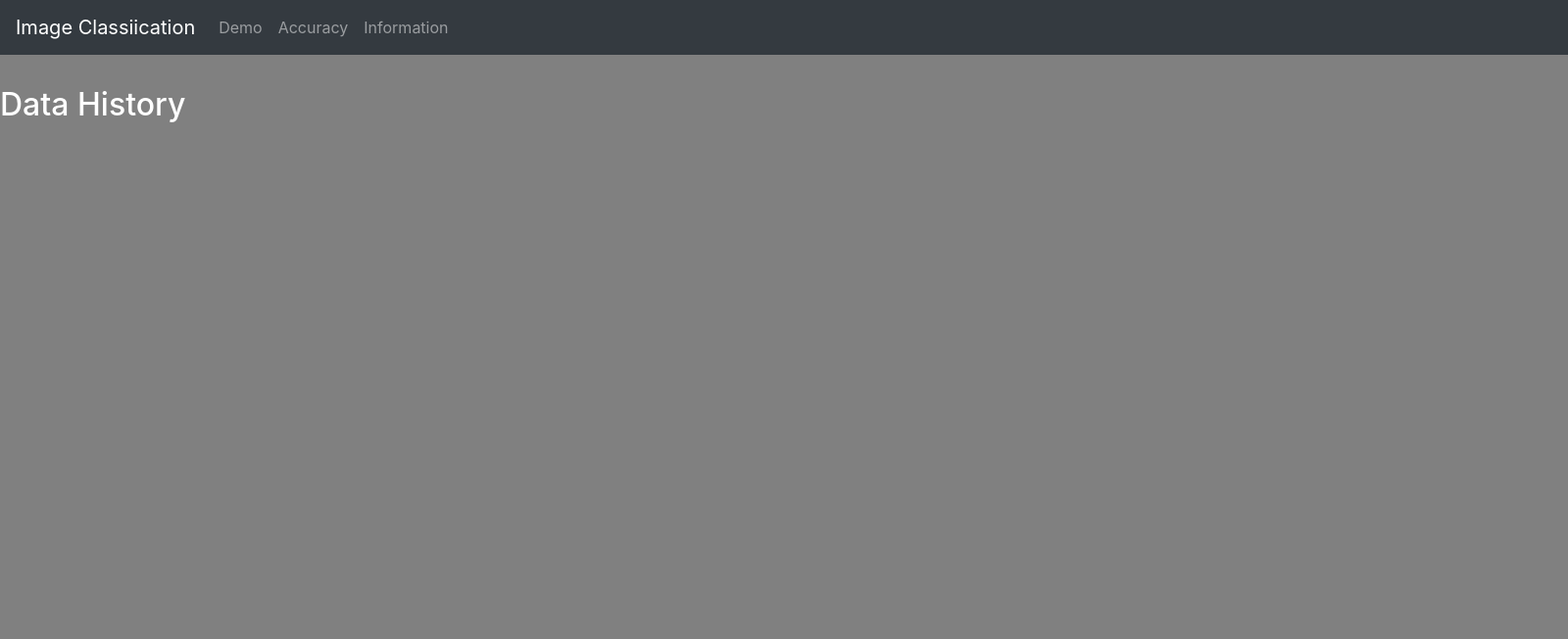
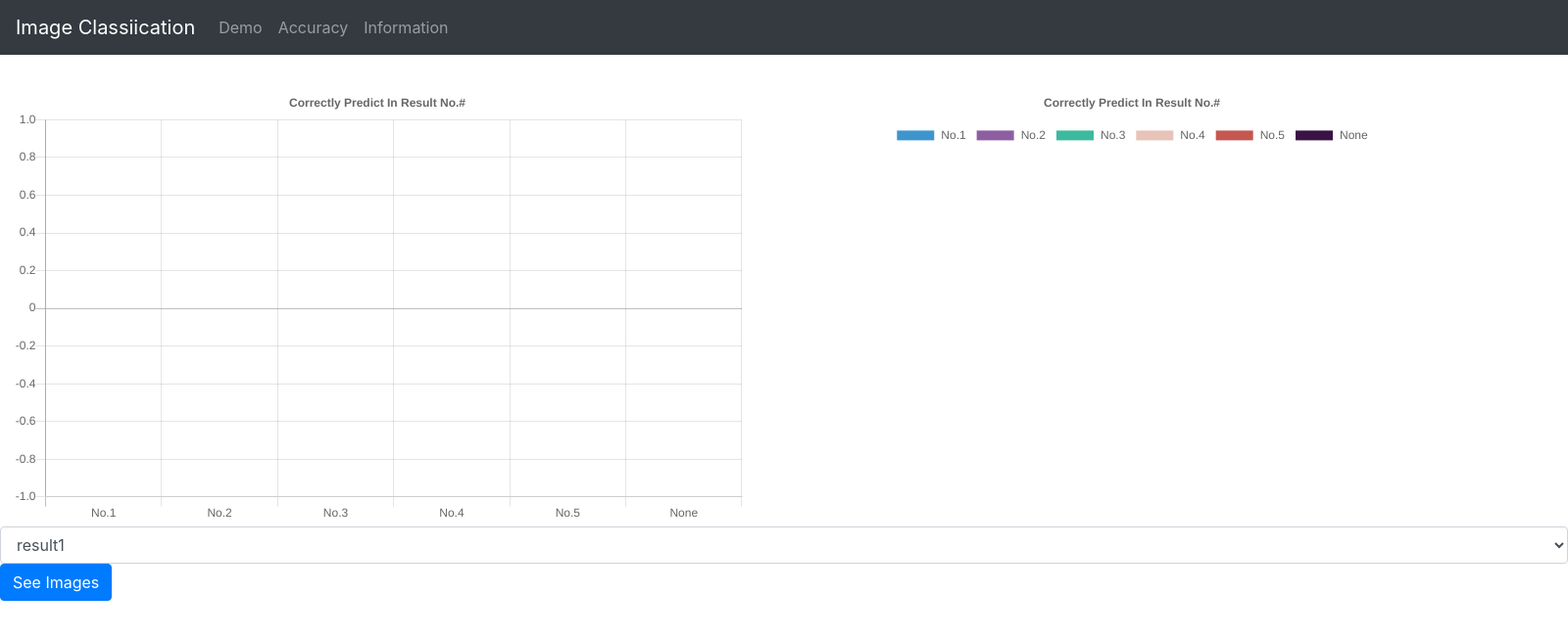
Before and after one commit to tiansss/Classification, a Flask app: page /accuracy in a window 1600 px wide. Shown: the top 653 px of the page at 98% size. Run offline with Flask 2, Linux system fonts and the light colour scheme; data that the repository does not hold is empty; some libraries are stand-ins or nearby versions.

Commit message:
accuracy page(chart and image show)

```diff
--- a/app.py
+++ b/app.py
@@ -55,37 +55,75 @@ def accuracy():
     #information page
     return render_template('accuracy.html')
 
+@app.route('/data')
+def data():
+    results1 = model_mongodb.find('result', 'result1')
+    results2 = model_mongodb.find('result', 'result2')
+    results3 = model_mongodb.find('result', 'result3')
+    results4 = model_mongodb.find('result', 'result4')
+    results5 = model_mongodb.find('result', 'result5')
+    results6 = model_mongodb.find('result', 'none')
+    results_count = [results1.count(), results2.count(), results3.count(), results4.count(), results5.count(), results6.count()]
+    return jsonify(results_count)
+
 @app.route('/predict', methods=['GET', 'POST'])
 def upload():
     if request.method == 'POST':
-        # # Get the file from post request
-        # f = request.files['file']
-
-        # # Save the file to ./uploads
-        # basepath = os.path.dirname(__file__)
-        # file_path = os.path.join(
-        #     basepath, 'uploads', secure_filename(f.filename))
-        # f.save(file_path)
-
-        data = request.form.to_dict(flat=True)
-
-        # If an image was uploaded, update the data to point to the new image.
+        # Upload the image in request to Google Cloud
         image_url = upload_image_file(request.files['file'])
-        if image_url:
-            data['url'] = image_url
-        image_id = model_mongodb.create(data)
 
         # Predict the category and return the result
         result = model_predict(None, image_url, 5, 'model', 'categories.txt')
+
+        # store url, results into MongoDB
+        data = request.form.to_dict(flat=True) #???
+        if image_url:
+            data['url'] = image_url
+            data['result1'] = result[0]
+            data['result2'] = result[1]
+            data['result3'] = result[2]
+            data['result4'] = result[3]
+            data['result5'] = result[4]
+        image_id = model_mongodb.create(data)
+
+        # store the current id into os.environ
         os.environ['ID'] = str(image_id)
+
         return jsonify(result)
+    return None
+
+@app.route('/choose_image', methods=['GET', 'POST'])
+def choose_image():
+    if request.method == 'POST':
+        category = request.form['image_category']
+
+        #get image urls of result1 from mongoDB
+        image_list = list(model_mongodb.find('result', category))
+        urls = []
+        for image in image_list:
+            urls.append(image['url'])
+        return render_template('accuracy.html', urls = urls )
     return None
 
 @app.route('/choose_result', methods=['GET', 'POST'])
 def choose_result():
     if request.method == 'POST':
         result = request.form['result']
-        correct_result = request.form['correct_result']
+
+        # figure out the correct result based on the result
+        if result == 'none':
+            correct_result = request.form['correct_result']
+        elif result == 'result1':
+            correct_result = model_mongodb.read(os.environ['ID'])['result1']
+        elif result == 'result2':
+            correct_result = model_mongodb.read(os.environ['ID'])['result2']
+        elif result == 'result3':
+            correct_result = model_mongodb.read(os.environ['ID'])['result3']
+        elif result == 'result4':
+            correct_result = model_mongodb.read(os.environ['ID'])['result4']
+        elif result == 'result5':
+            correct_result = model_mongodb.read(os.environ['ID'])['result5']
+
         # put result and url into database
         model_mongodb.update(
             {
@@ -96,6 +134,7 @@ def choose_result():
         )
     return redirect('/')
 
+
 if __name__ == '__main__':
     # Serve the app with gevent
     http_server = WSGIServer(('127.0.0.1', 5000), app)
--- a/model_mongodb.py
+++ b/model_mongodb.py
@@ -66,6 +66,12 @@ def read(id):
     return from_mongo(result)
 # [END read]
 
+# find all documents with the key,value
+def find(key, value):
+    return mongo.db.images.find({key:value})
+
+def find_field(key, value, field):
+    return mongo.db.images.find({key:value}, {field:1})
 
 # [START create]
 def create(data):
--- a/static/css/main.css
+++ b/static/css/main.css
@@ -46,9 +46,11 @@ input[type="file"] {
 }
 
 
-/* Very simple grid for example */
+/* vertical grid */
 .container { position: relative; width: 1600px; padding: 0; max-width: 1600px;}
 
 .container .column, .container .columns { float: left; display: inline; margin-left: 10px; margin-right: 10px; }
 
 .container .one-third.column { width: 500px;}
+
+.container .one-twice.column { width: 750px;}
--- a/static/js/main.js
+++ b/static/js/main.js
@@ -66,6 +66,7 @@ $(document).ready(function () {
         });
     });
 
+    //only show choose correct result when none of the result given is correct
     $('#result').change(function () {
         if ($('#result option:selected').text() == "none"){
             $('#correct_result').show();
@@ -75,4 +76,51 @@ $(document).ready(function () {
          }
     });
 
+    //get data for chart
+    var getData = $.get('/data');
+
+    getData.done(function(results_count) {
+        //bar chart
+        new Chart(document.getElementById("bar-chart"), {
+            type: 'bar',
+            data: {
+                labels: ["No.1", "No.2", "No.3", "No.4", "No.5", "None"],
+                datasets: [
+                {
+                    label: "Count",
+                    backgroundColor: ["#3e95cd", "#8e5ea2","#3cba9f","#e8c3b9","#c45850", "#3b1245"],
+                    data: results_count
+                }
+                ]
+            },
+            options: {
+                legend: { display: false },
+                title: {
+                    display: true,
+                    text: 'Correctly Predict In Result No.#'
+                }
+            }
+        });
+
+        //pie chart
+        new Chart(document.getElementById("pie-chart"), {
+            type: 'pie',
+            data: {
+            labels: ["No.1", "No.2", "No.3", "No.4", "No.5", "None"],
+            datasets: [{
+                label: "Count",
+                backgroundColor: ["#3e95cd", "#8e5ea2","#3cba9f","#e8c3b9","#c45850", "#3b1245"],
+                data: results_count
+            }]
+            },
+            options: {
+            title: {
+                display: true,
+                text: 'Correctly Predict In Result No.#'
+            }
+            }
+        });
+    });
+
+
 });
--- a/templates/accuracy.html
+++ b/templates/accuracy.html
@@ -1,5 +1,73 @@
-{% extends "base.html" %} {% block content %}
+<html lang="en">
 
-<h2>Data History</h2>
+    <head>
+        <meta charset="UTF-8">
+        <meta name="viewport" content="width=device-width, initial-scale=1.0">
+        <meta http-equiv="X-UA-Compatible" content="ie=edge">
+        <title>Image Classification Online Demo</title>
+        <link href="/static/css/bootstrap.min.css" rel="stylesheet">
+        <script src="/static/js/pooper.min.js"></script>
+        <script src="/static/js/jquery.min.js"></script>
+        <script src="/static/js/bootstrap.min.js"></script>
+        <link href="/static/css/main.css"" rel="stylesheet">
+        <script src="https://cdnjs.cloudflare.com/ajax/libs/Chart.js/2.5.0/Chart.min.js"></script>
+    </head>
 
-{% endblock %}
+    <body>
+        <nav class="navbar navbar-expand-sm bg-dark navbar-dark">
+            <!-- Brand/logo -->
+            <a class="navbar-brand" href="/">Image Classiication</a>
+
+            <!-- Links -->
+            <ul class="navbar-nav">
+                <li class="nav-item">
+                <a class="nav-link" href="/">Demo</a>
+                </li>
+                <li class="nav-item">
+                <a class="nav-link" href="/accuracy">Accuracy</a>
+                </li>
+                <li class="nav-item">
+                <a class="nav-link" href="/info">Information</a>
+                </li>
+            </ul>
+        </nav>
+
+
+    <div class="container" style="margin-top:2em">
+        <div class="column one-twice">
+            <canvas id="bar-chart" width="750" height="450"></canvas>
+
+       </div>
+
+        <div class="column one-twice">
+            <canvas id="pie-chart" width="750" height="450"></canvas>
+        </div>
+    </div>
+
+    <br/>
+    <div >
+        <form action="/choose_image", method="POST">
+            <select class="form-control" name="image_category" id='image_category'>
+                <option value="result1">result1</option>
+                <option value="result2">result2</option>
+                <option value="result3">result3</option>
+                <option value="result4">result4</option>
+                <option value="result5">result5</option>
+                <option value="none">none</option>
+            </select>
+            <button type="submit" class="btn btn-primary">See Images</button>
+        </form>
+
+        {% for url in urls %}
+            <img class = "img-preview" src="{{ url }}">
+        {% endfor %}
+
+    </div>
+
+    </body>
+
+    <footer>
+        <script src="/static/js/main.js" type="text/javascript"></script>
+    </footer>
+
+</html>
```
